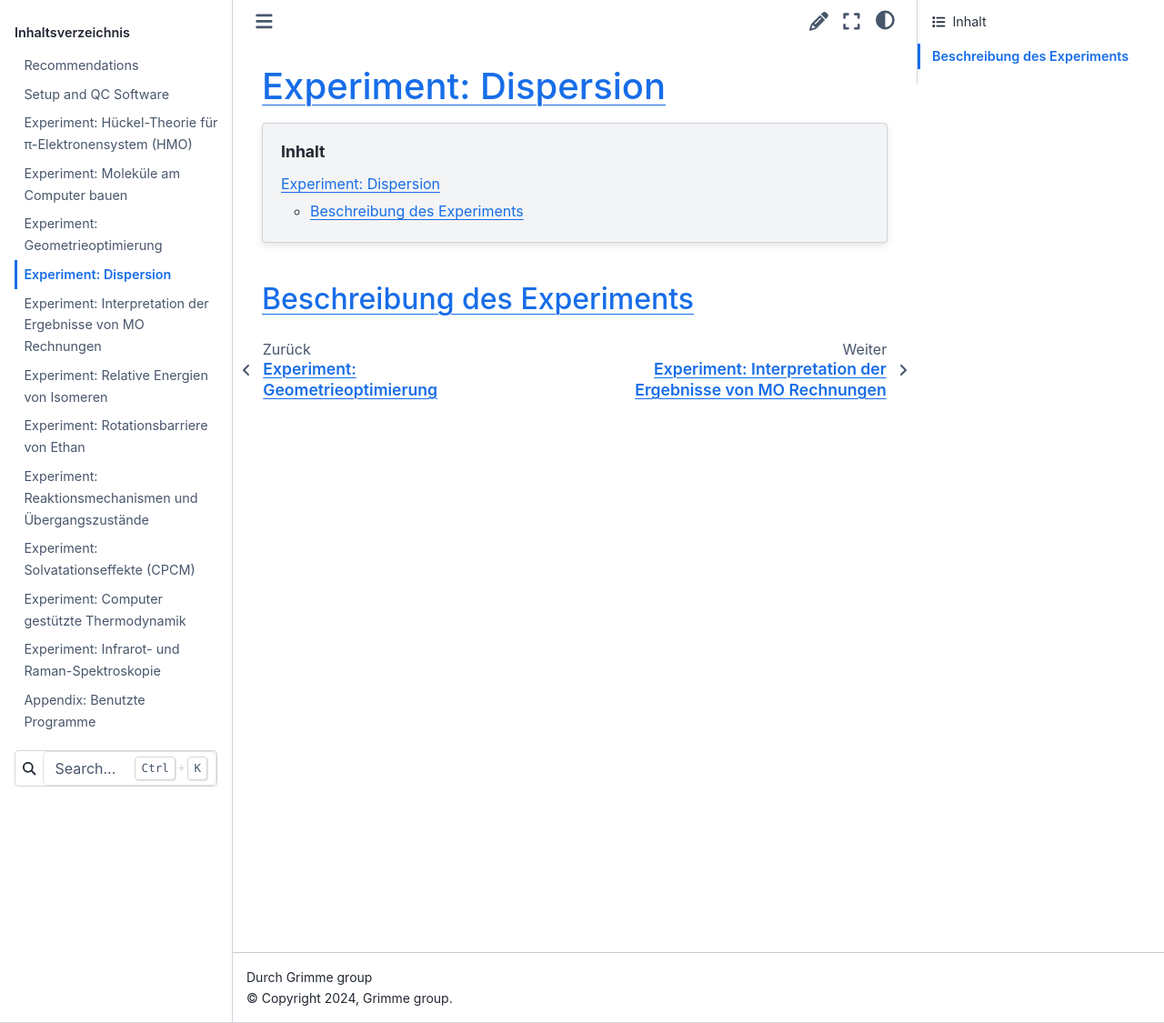
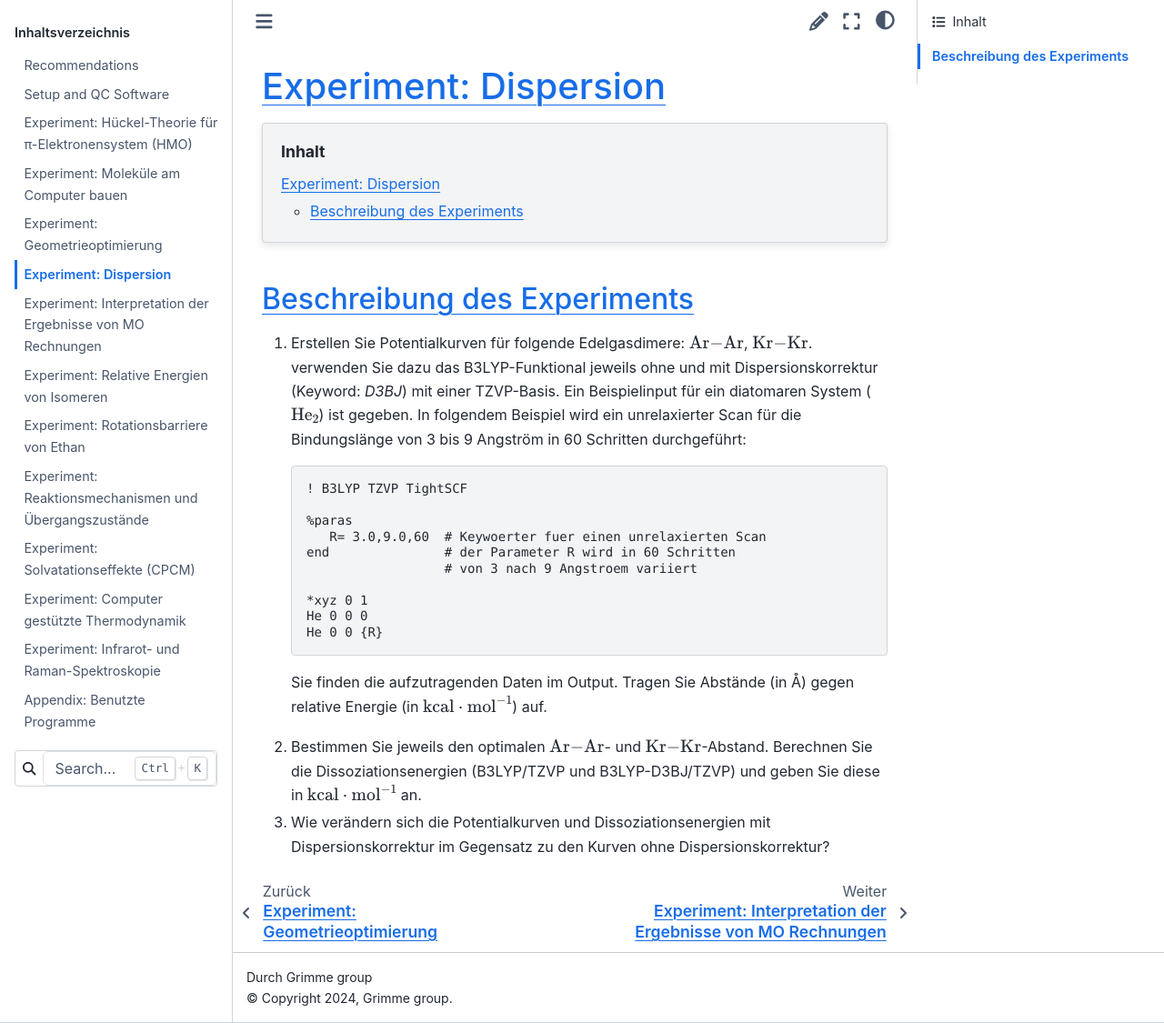
Before and after one commit to grimme-lab/bch616-teaching, a Sphinx documentation site: the page built from doc/ex4_disp.rst, in a window 1280 px wide and 1125 px high. Shown: the whole window at 91% size. Built offline with Sphinx 7.4.7 and the Sphinx Book theme 1.1.4, drawn with Linux system fonts in a browser that asks for light colours.

Commit message:
Added Experiment: Dispersion

```diff
--- a/doc/ex4_disp.rst
+++ b/doc/ex4_disp.rst
@@ -9,3 +9,23 @@ Experiment: Dispersion
 
 Beschreibung des Experiments
 ----------------------------
+
+1. Erstellen Sie Potentialkurven für folgende Edelgasdimere: :math:`\ce{Ar-Ar}`, :math:`\ce{Kr-Kr}`. verwenden Sie dazu das B3LYP-Funktional jeweils ohne und mit Dispersionskorrektur (Keyword: `D3BJ`) mit einer TZVP-Basis. Ein Beispielinput für ein diatomaren System (:math:`\ce{He2}`) ist gegeben. In folgendem Beispiel wird ein unrelaxierter Scan für die Bindungslänge von 3 bis 9 Angström in 60 Schritten durchgeführt:
+
+   .. code-block:: none
+
+      ! B3LYP TZVP TightSCF
+
+      %paras
+         R= 3.0,9.0,60  # Keywoerter fuer einen unrelaxierten Scan
+      end               # der Parameter R wird in 60 Schritten
+                        # von 3 nach 9 Angstroem variiert
+
+      *xyz 0 1
+      He 0 0 0
+      He 0 0 {R}
+
+   Sie finden die aufzutragenden Daten im Output. Tragen Sie Abstände (in Å) gegen relative Energie (in :math:`\text{kcal} \cdot \text{mol}^{-1}`) auf.
+
+2. Bestimmen Sie jeweils den optimalen :math:`\ce{Ar-Ar}`- und :math:`\ce{Kr-Kr}`-Abstand. Berechnen Sie die Dissoziationsenergien (B3LYP/TZVP und B3LYP-D3BJ/TZVP) und geben Sie diese in :math:`\text{kcal} \cdot \text{mol}^{-1}` an.
+3. Wie verändern sich die Potentialkurven und Dissoziationsenergien mit Dispersionskorrektur im Gegensatz zu den Kurven ohne Dispersionskorrektur?
```
